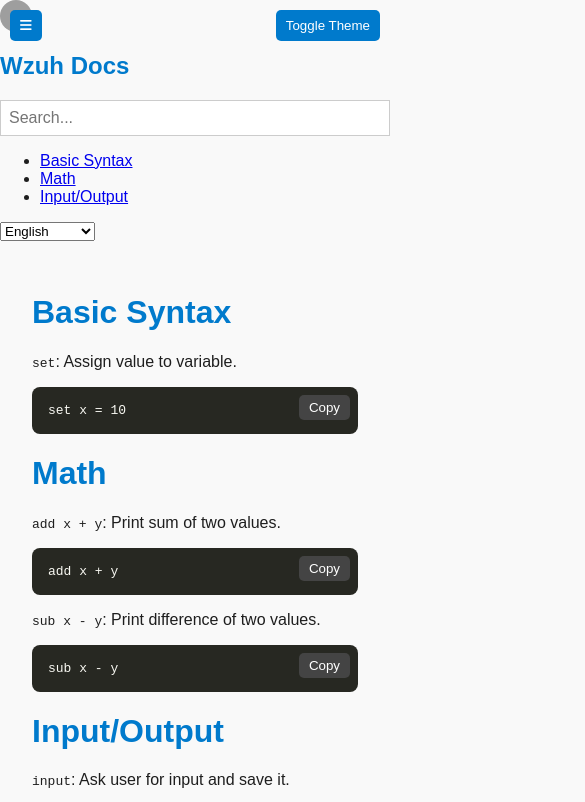
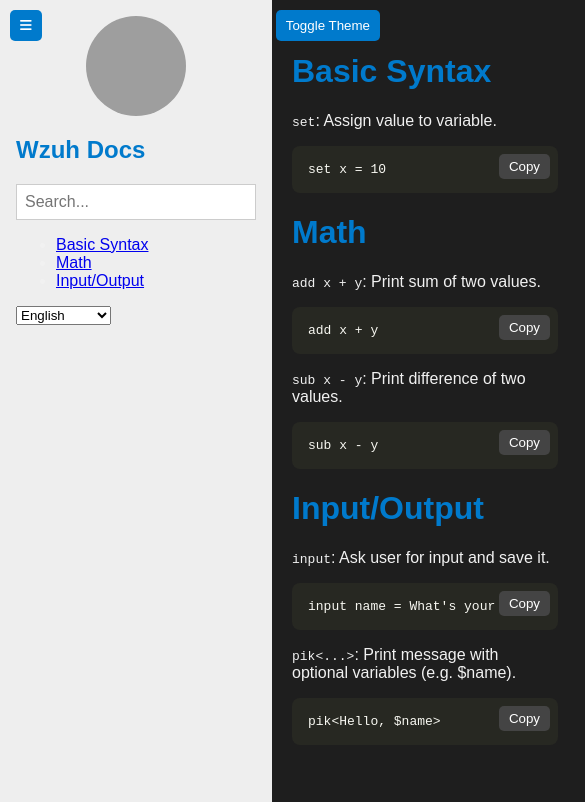
Before and after one commit to XZY123lol/wzuh.github.io, a plain HTML site: page docs/docs.html in a window 390 px wide. Both pictures are taken after a click on the button "Toggle Theme". Shown: the top 802 px of the page, 585 px wide, since content can reach past the window. Drawn offline with Linux system fonts and the light colour scheme; grey boxes are pictures that could not be loaded.

Commit message:
Update docs.html

```diff
--- a/docs/docs.html
+++ b/docs/docs.html
@@ -1,10 +1,13 @@
 <!DOCTYPE html>
 <html lang="en">
 <head>
-  <meta charset="UTF-8">
-  <meta name="viewport" content="width=device-width, initial-scale=1.0">
+  <meta charset="UTF-8" />
+  <meta name="viewport" content="width=device-width, initial-scale=1" />
   <title>Wzuh Documentation</title>
-  <link href="https://cdnjs.cloudflare.com/ajax/libs/font-awesome/6.0.0/css/all.min.css" rel="stylesheet">
+  <link
+    href="https://cdnjs.cloudflare.com/ajax/libs/font-awesome/6.0.0/css/all.min.css"
+    rel="stylesheet"
+  />
   <style>
     :root {
       --bg-light: #f9f9f9;
@@ -19,6 +22,7 @@
       background: var(--bg-light);
       color: var(--text-light);
       display: flex;
+      min-height: 100vh;
     }
     aside {
       width: 240px;
@@ -29,9 +33,22 @@
       overflow-y: auto;
       transition: transform 0.3s ease;
       z-index: 1000;
+      left: 0;
+      top: 0;
+      transform: translateX(0);
     }
-    aside.hidden {
-      transform: translateX(-100%);
+    /* Класс для скрытия меню */
+    aside.hidden,
+    @media (max-width: 768px) {
+      aside {
+        transform: translateX(-100%);
+      }
+      aside.show {
+        transform: translateX(0);
+      }
+      main {
+        margin-left: 0 !important;
+      }
     }
     .menu-toggle {
       position: fixed;
@@ -50,6 +67,8 @@
       height: 100px;
       margin: 0 auto 1rem;
       display: block;
+      border-radius: 50%;
+      object-fit: cover;
     }
     main {
       margin-left: 260px;
@@ -57,10 +76,8 @@
       flex: 1;
       transition: margin-left 0.3s ease;
     }
-    .collapsed main {
-      margin-left: 20px;
-    }
-    h1, h2 {
+    h1,
+    h2 {
       color: var(--highlight);
     }
     .code-box {
@@ -108,27 +125,23 @@
       font-size: 1rem;
       border: 1px solid #ccc;
     }
-    @media (max-width: 768px) {
-      aside {
-        transform: translateX(-100%);
-      }
-      aside.show {
-        transform: translateX(0);
-      }
-      main {
-        margin-left: 0;
-      }
-    }
   </style>
 </head>
 <body>
-  <button class="menu-toggle" onclick="toggleMenu()"><i class="fas fa-bars"></i></button>
+  <button class="menu-toggle" onclick="toggleMenu()">
+    <i class="fas fa-bars"></i>
+  </button>
   <button class="toggle-theme">Toggle Theme</button>
-  <div class="sidebar-toggle">
-    <img src="https://i.postimg.cc/TPTbdfkM/Utool-20250518-154454559.png" alt="Compiler Avatar" style="width: 32px; height: 32px; border-radius: 50%; vertical-align: middle;">
+
+  <aside id="sidebar">
+    <img
+      src="https://i.postimg.cc/TPTbdfkM/Utool-20250518-154454559.png"
+      alt="Compiler Avatar"
+      class="avatar"
+    />
     <h2>Wzuh Docs</h2>
     <div class="search">
-      <input type="text" placeholder="Search..." oninput="searchDocs(this.value)">
+      <input type="text" placeholder="Search..." oninput="searchDocs(this.value)" />
     </div>
     <ul>
       <li><a href="#basic" onclick="closeMenu()">Basic Syntax</a></li>
@@ -142,6 +155,7 @@
       <option>Español</option>
     </select>
   </aside>
+
   <main>
     <h1 id="basic">Basic Syntax</h1>
     <p><code>set</code>: Assign value to variable.</p>
@@ -182,42 +196,42 @@
       const code = btn.nextElementSibling.innerText;
       navigator.clipboard.writeText(code);
       btn.innerText = "Copied!";
-      setTimeout(() => btn.innerText = "Copy", 2000);
+      setTimeout(() => (btn.innerText = "Copy"), 2000);
     }
 
-    document.querySelector('.toggle-theme').onclick = () => {
+    document.querySelector(".toggle-theme").onclick = () => {
       const root = document.documentElement;
-      const isLight = root.style.getPropertyValue('--bg-light') === '#f9f9f9';
+      const isLight = root.style.getPropertyValue("--bg-light") === "#f9f9f9" || !root.style.getPropertyValue("--bg-light");
       if (isLight) {
-        root.style.setProperty('--bg-light', '#1e1e1e');
-        root.style.setProperty('--text-light', '#f1f1f1');
+        root.style.setProperty("--bg-light", "#1e1e1e");
+        root.style.setProperty("--text-light", "#f1f1f1");
       } else {
-        root.style.setProperty('--bg-light', '#f9f9f9');
-        root.style.setProperty('--text-light', '#1e1e1e');
+        root.style.setProperty("--bg-light", "#f9f9f9");
+        root.style.setProperty("--text-light", "#1e1e1e");
       }
-      document.body.style.background = getComputedStyle(root).getPropertyValue('--bg-light');
-      document.body.style.color = getComputedStyle(root).getPropertyValue('--text-light');
+      document.body.style.background = getComputedStyle(root).getPropertyValue("--bg-light");
+      document.body.style.color = getComputedStyle(root).getPropertyValue("--text-light");
     };
 
     function searchDocs(query) {
       query = query.toLowerCase();
       const sections = document.querySelectorAll("main h1, main p, main .code-box");
-      sections.forEach(sec => {
+      sections.forEach((sec) => {
         sec.style.display = sec.textContent.toLowerCase().includes(query) ? "block" : "none";
       });
     }
 
     function toggleMenu() {
-      const sidebar = document.getElementById('sidebar');
-      sidebar.classList.toggle('show');
+      const sidebar = document.getElementById("sidebar");
+      sidebar.classList.toggle("show");
     }
 
     function closeMenu() {
-      const sidebar = document.getElementById('sidebar');
+      const sidebar = document.getElementById("sidebar");
       if (window.innerWidth <= 768) {
-        sidebar.classList.remove('show');
+        sidebar.classList.remove("show");
       }
     }
   </script>
 </body>
-  </html>
+</html>
```
